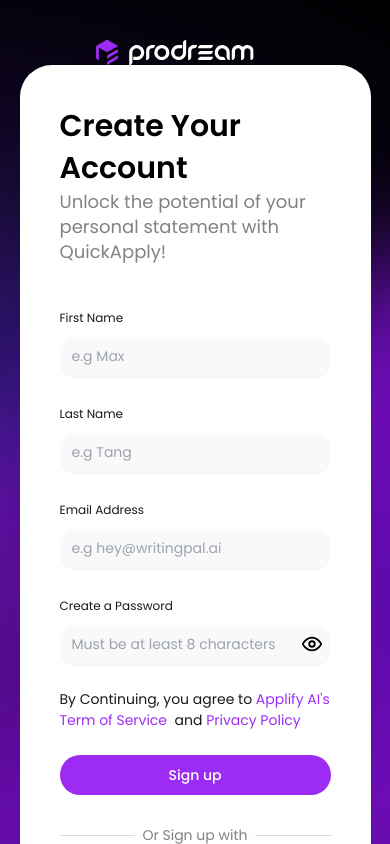
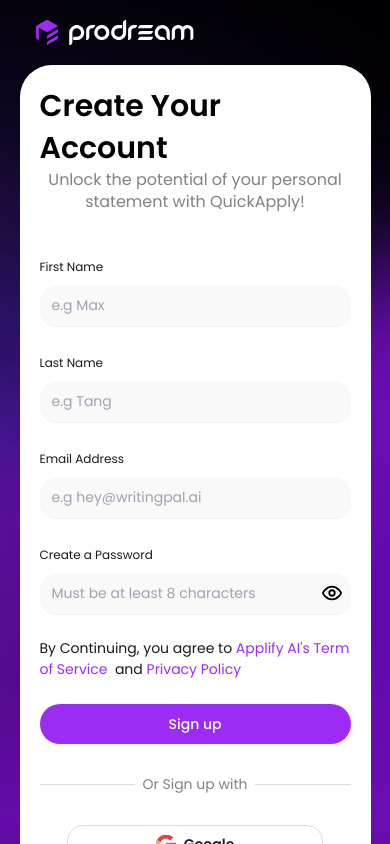
Before and after one commit to zhengx55/prodreamv2, a Next.js app: page /signup in a window 390 px wide. Built offline with nearby package versions, Linux system fonts and the light colour scheme.

Commit message:
signup logic

```diff
--- a/app/(auth)/layout.tsx
+++ b/app/(auth)/layout.tsx
@@ -9,7 +9,7 @@ export default function WrittingpalLayout({
 }) {
   return (
     <div className='relative flex h-full w-full flex-col overflow-x-auto bg-auth bg-cover bg-center bg-no-repeat'>
-      <div className='flex w-full pl-20 pt-10'>
+      <div className='mb-5 flex w-full px-5 pt-5 md:mb-0 md:pl-20 md:pt-10'>
         <AnimatedLogo pathFill='#fff' show />
         <Toaster />
       </div>
--- a/app/(auth)/signup/page.tsx
+++ b/app/(auth)/signup/page.tsx
@@ -18,11 +18,19 @@ import { signUpSchema } from '@/lib/validation';
 import { Separator } from '@/components/ui/separator';
 import Link from 'next/link';
 import GoogleSignin from '@/components/auth/GoogleSignin';
-import { Eye, EyeOff } from 'lucide-react';
+import { Eye, EyeOff, Loader2 } from 'lucide-react';
 import { useState } from 'react';
+import { useMutation } from '@tanstack/react-query';
+import { userSignUp } from '@/query/api';
+import { ISigunUpRequest } from '@/query/type';
+import { useToast } from '@/components/ui/use-toast';
+import { useRouter } from 'next/navigation';
 
 export default function Page() {
   const [hidePassword, setHidePassword] = useState(true);
+  const { toast } = useToast();
+  const router = useRouter();
+
   const form = useForm<z.infer<typeof signUpSchema>>({
     resolver: zodResolver(signUpSchema),
     defaultValues: {
@@ -32,16 +40,38 @@ export default function Page() {
       email: '',
     },
   });
-
-  function onSubmit(values: z.infer<typeof signUpSchema>) {
-    console.log(123);
+  const { mutateAsync: handleSignup, isPending: isSignupPending } = useMutation(
+    {
+      mutationFn: (param: ISigunUpRequest) => userSignUp(param),
+      onSuccess: (data) => {
+        toast({
+          variant: 'default',
+          description: 'Successfully Signup',
+        });
+        router.replace('/login');
+      },
+      onError: (error) => {
+        toast({
+          variant: 'destructive',
+          description: error.message,
+        });
+      },
+    }
+  );
+  async function onSubmit(values: z.infer<typeof signUpSchema>) {
+    await handleSignup({
+      first_name: values.firstname,
+      last_name: values.lastname,
+      email: values.email,
+      password: values.password,
+    });
   }
 
   return (
     <section className='flex-center flex-1'>
       <Panel>
         <h1 className='h2-bold self-center'>Create Your Account</h1>
-        <p className='body-normal self-center text-shadow-100'>
+        <p className='base-regular md:body-normal self-center text-center text-shadow-100 md:text-left'>
           Unlock the potential of your personal statement with QuickApply!
         </p>
         <Form {...form}>
@@ -159,7 +189,14 @@ export default function Page() {
                 &nbsp;Privacy Policy
               </Link>
             </p>
-            <Button className='w-full rounded-full' type='submit'>
+            <Button
+              disabled={isSignupPending}
+              className='w-full gap-x-2 rounded-full'
+              type='submit'
+            >
+              {isSignupPending && (
+                <Loader2 className='animate-spin text-white' size={22} />
+              )}
               Sign up
             </Button>
           </form>
--- a/components/auth/Panel.tsx
+++ b/components/auth/Panel.tsx
@@ -3,7 +3,7 @@ import React, { ReactNode } from 'react';
 
 const Panel = ({ children }: { children: ReactNode }) => {
   return (
-    <div className='flex w-[90%] flex-col rounded-[32px] bg-white p-10 md:w-[540px] '>
+    <div className='flex w-[90%] flex-col rounded-[32px] bg-white p-5 md:w-[540px] md:p-10 '>
       {children}
     </div>
   );
--- a/lib/validation.ts
+++ b/lib/validation.ts
@@ -16,7 +16,7 @@ export const signUpSchema = z.object({
     .max(50, { message: 'Last name cannot exceed 50 characters' }),
   password: z
     .string()
-    .min(8, { message: 'Password must be at least 8 characters' })
+    .min(6, { message: 'Password must be at least 8 characters' })
     .max(50, { message: 'Password cannot exceed 50 characters' }),
   email: z.string().email({ message: 'Invalid email address' }),
 });
--- a/query/api.ts
+++ b/query/api.ts
@@ -206,6 +206,7 @@ export async function userSignUp(signUpParam: ISigunUpRequest) {
       body: formdata,
     });
     const data = await res.json();
+    console.log('🚀 ~ file: api.ts:209 ~ userSignUp ~ data:', data);
     if (data.code !== 0) {
       throw data.msg;
     }
--- a/query/type.ts
+++ b/query/type.ts
@@ -94,10 +94,10 @@ export interface LoginData {
 export interface ISigunUpRequest {
   email: string;
   first_name: string;
-  from: string;
+  from?: string;
   last_name?: string;
   password: string;
-  referral: string;
+  referral?: string;
 }
 
 export interface IOptRequest {
```
